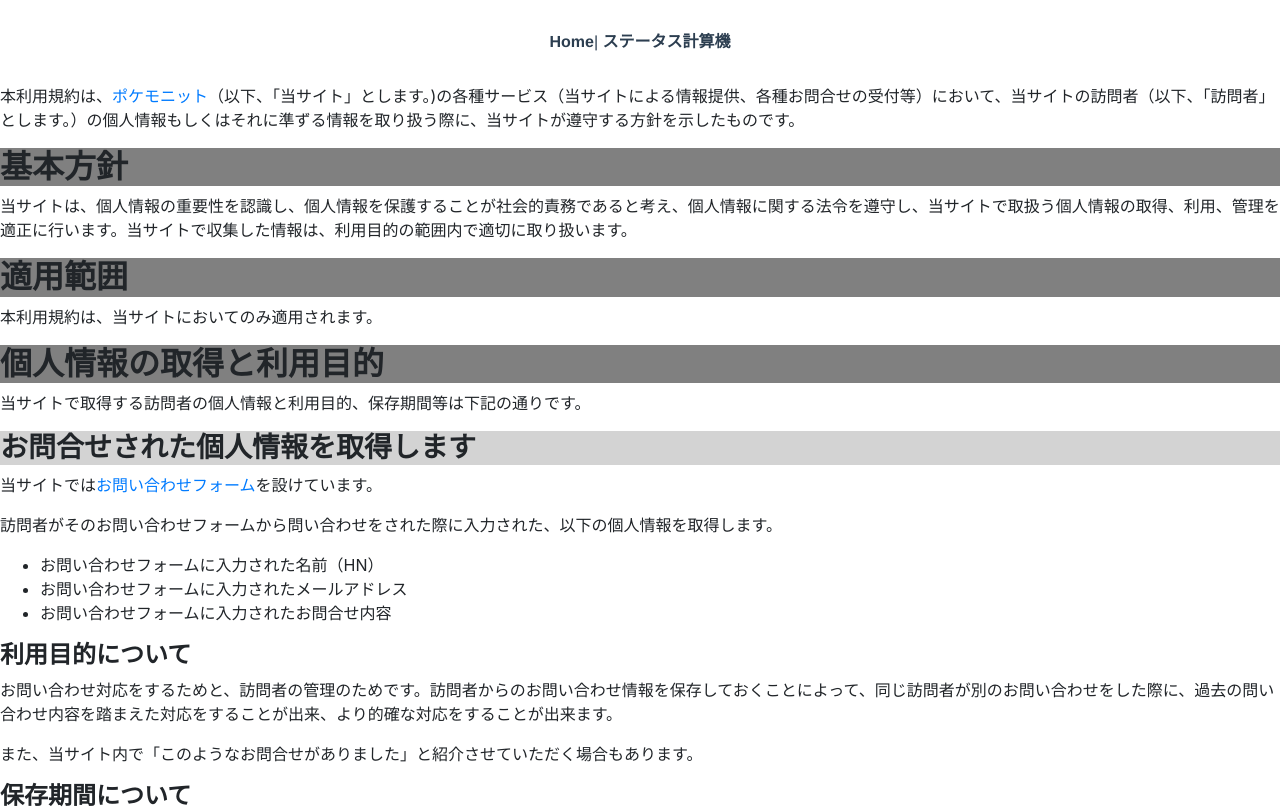
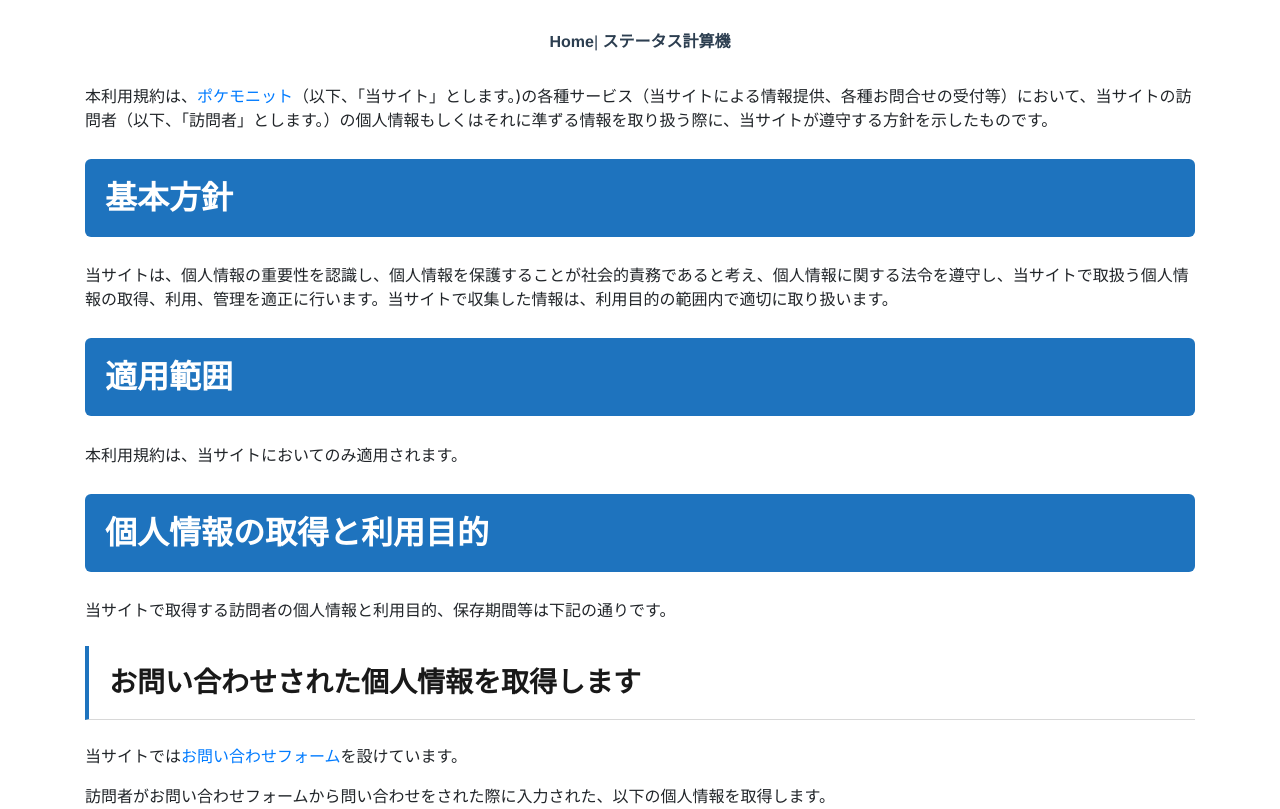
Before and after one commit to lefmarna/pokemonote-web-old, a Vue app: page /privacy-policy in a window 1280 px wide. Shown: the top 809 px of the page. Built offline with nearby package versions, Linux system fonts and the light colour scheme; what vue-head would draw is missing.

Commit message:
プライバシポリシーを見やすく

```diff
--- a/src/views/CalcStats.vue
+++ b/src/views/CalcStats.vue
@@ -1041,8 +1041,7 @@ export default {
   display: block;
   overflow-y: scroll;
   width: 230px;
-  height: 250px;
-  background-color: rgba(255, 255, 255, 0);
+  max-height: 250px;
 }
 
 #SuggestList:hover + #pokemonlistArea {
--- a/src/views/privacyPolicy.vue
+++ b/src/views/privacyPolicy.vue
@@ -1,30 +1,29 @@
 <template>
-  <div>
-    <!-- wp:quote -->
+  <div class="container">
     <p>
       本利用規約は、<a href="https://pokemonit.com">ポケモニット</a
       >（以下、「当サイト」とします。)の各種サービス（当サイトによる情報提供、各種お問合せの受付等）において、当サイトの訪問者（以下、「訪問者」とします。）の個人情報もしくはそれに準ずる情報を取り扱う際に、当サイトが遵守する方針を示したものです。
     </p>
-    <h2 lang="ja-JP"><strong>基本方針</strong></h2>
-    <p lang="ja-JP">
+    <h2><strong>基本方針</strong></h2>
+    <p>
       当サイトは、個人情報の重要性を認識し、個人情報を保護することが社会的責務であると考え、個人情報に関する法令を遵守し、当サイトで取扱う個人情報の取得、利用、管理を適正に行います。当サイトで収集した情報は、利用目的の範囲内で適切に取り扱います。
     </p>
-    <h2 lang="ja-JP"><strong>適用範囲</strong></h2>
-    <p lang="ja-JP">
+    <h2><strong>適用範囲</strong></h2>
+    <p>
       本利用規約は、当サイトにおいてのみ適用されます。
     </p>
-    <h2 lang="ja-JP"><strong>個人情報の取得と利用目的</strong></h2>
-    <p lang="ja-JP">
+    <h2><strong>個人情報の取得と利用目的</strong></h2>
+    <p>
       当サイトで取得する訪問者の個人情報と利用目的、保存期間等は下記の通りです。
     </p>
-    <h3><strong>お問合せされた個人情報を取得します</strong></h3>
+    <h3><strong>お問い合わせされた個人情報を取得します</strong></h3>
     <p>
       当サイトでは<a href="https://pokemonit.com/otoiawase/"
         >お問い合わせフォーム</a
       >を設けています。
     </p>
     <p>
-      訪問者がそのお問い合わせフォームから問い合わせをされた際に入力された、以下の個人情報を取得します。
+      訪問者がお問い合わせフォームから問い合わせをされた際に入力された、以下の個人情報を取得します。
     </p>
     <ul>
       <li>お問い合わせフォームに入力された名前（HN）</li>
@@ -110,11 +109,11 @@
       >にてお問い合わせください。
     </p>
     <h2><strong>個人情報の第三者への提供について</strong></h2>
-    <p lang="ja-JP">
+    <p>
       当サイトは、訪問者からご提供いただいた個人情報を、訪問者本人の同意を得ることなく第三者に提供することはありません。また、今後第三者提供を行うことになった場合には、提供する情報と提供目的などを提示し、訪問者から同意を得た場合のみ第三者提供を行います。
     </p>
-    <h2 lang="ja-JP"><strong>未成年の個人情報について</strong></h2>
-    <p lang="ja-JP">
+    <h2><strong>未成年の個人情報について</strong></h2>
+    <p>
       未成年者が当サイトにコメントをしたり、お問い合わせフォームから問い合わせをされたりする場合は必ず親権者の同意を得るものとし、コメントやお問い合わせをされた時点で、当利用規約に対して親権者の同意があるものとみなします。
     </p>
     <h2><strong>アクセス解析ツールについて</strong></h2>
@@ -176,13 +175,6 @@
         >ここをクリック</a
       >してください。
     </p>
-    <h2><strong>Amazonの広告配信について</strong></h2>
-    <p>
-      ポケモニットは、Amazon.co.jpを宣伝しリンクすることによってサイトが紹介料を獲得できる手段を提供することを目的に設定されたアフィリエイトプログラムである、Amazonアソシエイト・プログラムの参加者です。
-    </p>
-    <p>
-      第三者（Amazonや他の広告掲載者）がコンテンツおよび宣伝を提供し、訪問者から直接情報を収集し、訪問者のブラウザにCookieを設定したり、認識したりする場合があります。
-    </p>
     <h2>利用規約の変更について</h2>
     <p>
       当サイトは、個人情報に関して適用される日本の法令を遵守するとともに、本利用規約の内容を適宜見直しその改善に努めます。修正された最新の利用規約は常に本ページにて開示されます。
@@ -230,10 +222,38 @@
 </template>
 
 <style scoped>
-  h2 {
-    background-color: gray;
-  }
-  h3 {
-    background-color: lightgray;
-  }
+ul {
+  background-color: #f2f2f2;
+  box-shadow: 0px 0px 0px 5px #f2f2f2;
+  border: 1px dashed #191919;
+  padding: 20px;
+  box-sizing: inherit;
+  margin-top: 20px;
+}
+
+li {
+  margin: 6px 20px;
+}
+
+h2,
+h3,
+h4 {
+  padding: 20px;
+  box-sizing: inherit;
+  display: block;
+  margin-block-start: 0.83em;
+  margin-block-end: 0.83em;
+  font-weight: bold;
+}
+h2 {
+  border-radius: 6px;
+  color: #ffffff;
+  background-color: #1e73be;
+}
+
+h3 {
+  color: #191919;
+  border-left: solid 4px #1e73be;
+  border-bottom: solid 1px #d8d8d8;
+}
 </style>
```
Also changed, not shown: 15 other files (tests, documents, lock files or other folders).
